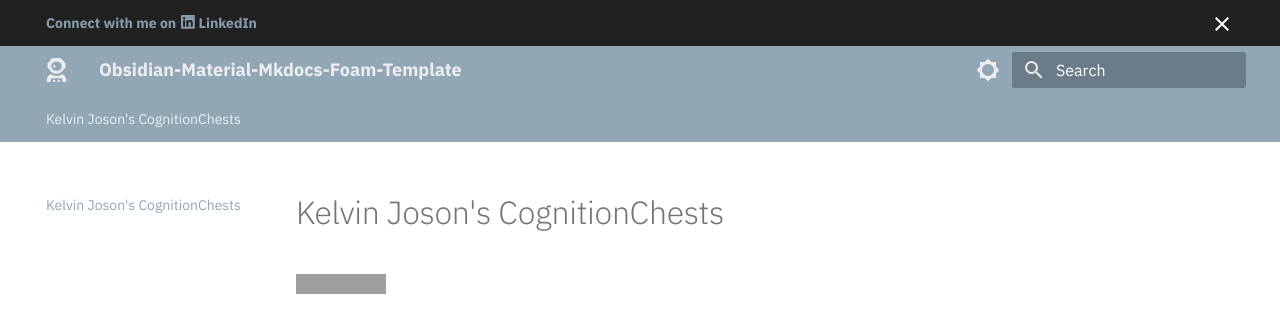
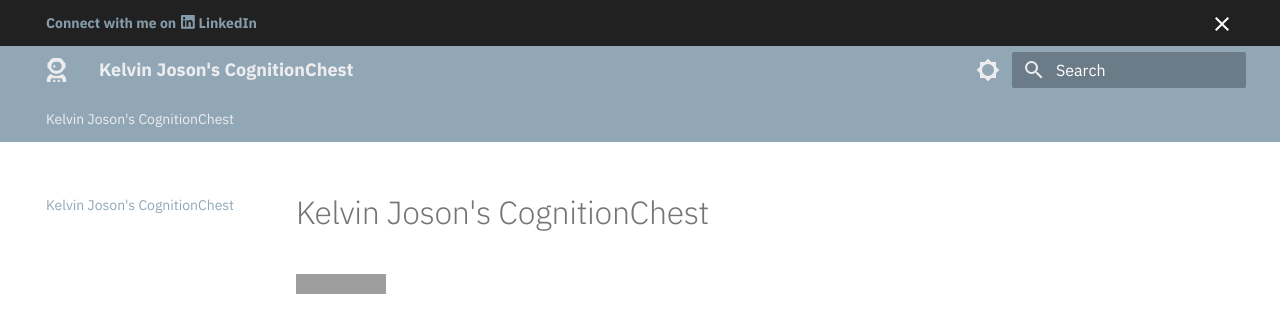
Before and after one commit to KelvinJoson/CognitionChest, an MkDocs documentation site: the page built from docs/index.md, in a window 1280 px wide. Shown: the top 314 px of the page. Built offline with MkDocs 1.6.1 and Material for MkDocs 9.7.7, drawn with Linux system fonts in a browser that asks for light colours; comment, search, counter and statistics services are not loaded; grey boxes are pictures that could not be loaded.

Commit message:
modified:   docs/index.md         modified:   mkdocs.yml

```diff
--- a/docs/index.md
+++ b/docs/index.md
@@ -1,3 +1,3 @@
-# Kelvin Joson's CognitionChests
+# Kelvin Joson's CognitionChest
 
 [![Built with Material for MkDocs](https://img.shields.io/badge/Material_for_MkDocs-526CFE?style=for-the-badge&logo=MaterialForMkDocs&logoColor=white)](https://squidfunk.github.io/mkdocs-material/)
--- a/mkdocs.yml
+++ b/mkdocs.yml
@@ -1,9 +1,9 @@
-site_name: Obsidian-Material-Mkdocs-Foam-Template
+site_name: Kelvin Joson's CognitionChest
 #site_url: https://obsidian-material-mkdocs-foam-template.kelvinjoson.com/
 #repo_url: https://github.com/KelvinJoson/obsidian-material-mkdocs-foam-template
 #repo_name: KelvinJoson/obsidian-material-mkdocs-foam-template
 site_author: Kelvin Joson
-site_description: Kelvin Joson's Obsidian Material Mkdocs Foam Template
+site_description: Kelvin Joson's CognitionChest
 copyright: >
   Copyright &copy; 2024-2025 Kelvin Joson
 #  </br>
```
